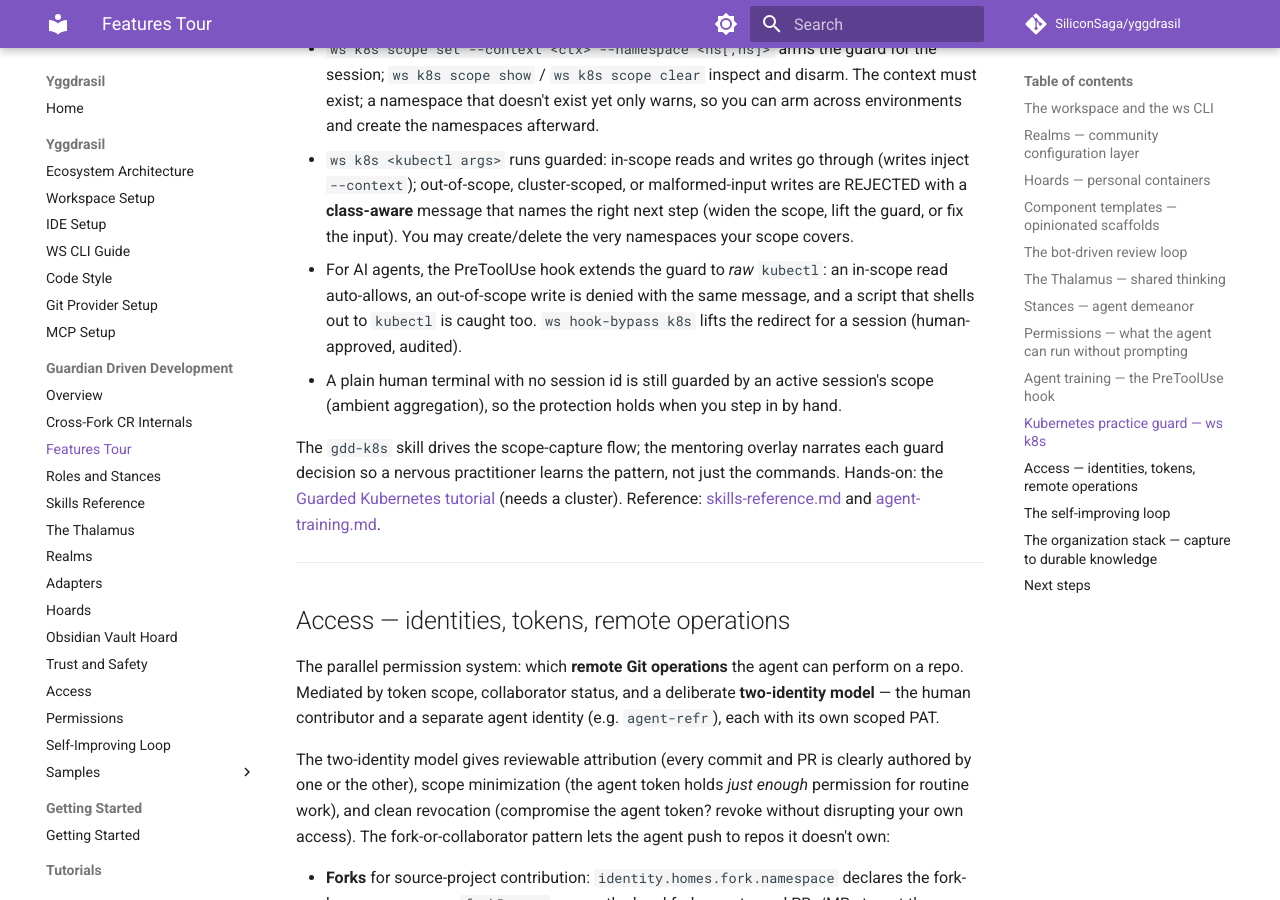
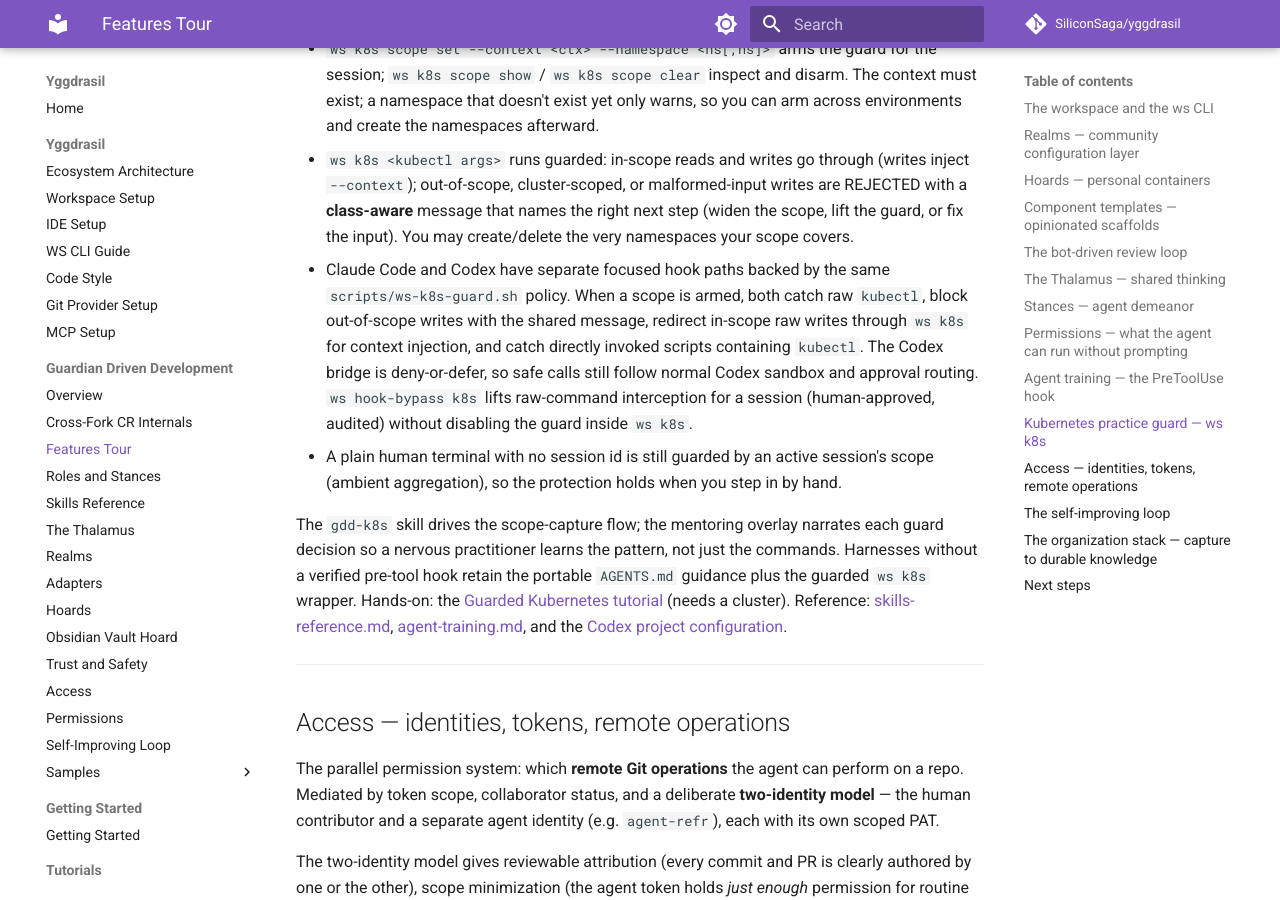
Before and after one commit to SiliconSaga/yggdrasil, an MkDocs documentation site: the page built from docs/gdd/features.md, in a window 1280 px wide and 900 px high, scrolled down 5098 px. Built offline with MkDocs 1.6.1 and Material for MkDocs 9.7.7, drawn with Linux system fonts in a browser that asks for light colours; comment, search, counter and statistics services are not loaded.

Commit message:
feat(codex): register trusted Kubernetes hook bridge
Register the focused bridge as a trusted project-local Codex PreToolUse hook and document its hash-review ceremony, deny-or-defer behavior, audit path, bypass semantics, and troubleshooting flow. Scope bypass auditing to Kubernetes candidates so unrelated Bash calls remain silent.

Clarify that the broad Claude hook remains harness-specific, link its individual conversion options, and keep portable AGENTS.md plus ws-wrapper guidance as the fallback for behavior without a verified harness bridge.

Co-Authored-By: Codex GPT-5 <noreply@openai.com>

```diff
--- a/docs/gdd/features.md
+++ b/docs/gdd/features.md
@@ -127,10 +127,10 @@ A safety scope for kubectl — training wheels while you learn, a guardrail near
 
 - `ws k8s scope set --context <ctx> --namespace <ns[,ns]>` arms the guard for the session; `ws k8s scope show` / `ws k8s scope clear` inspect and disarm. The context must exist; a namespace that doesn't exist yet only warns, so you can arm across environments and create the namespaces afterward.
 - `ws k8s <kubectl args>` runs guarded: in-scope reads and writes go through (writes inject `--context`); out-of-scope, cluster-scoped, or malformed-input writes are REJECTED with a **class-aware** message that names the right next step (widen the scope, lift the guard, or fix the input). You may create/delete the very namespaces your scope covers.
-- For AI agents, the PreToolUse hook extends the guard to *raw* `kubectl`: an in-scope read auto-allows, an out-of-scope write is denied with the same message, and a script that shells out to `kubectl` is caught too. `ws hook-bypass k8s` lifts the redirect for a session (human-approved, audited).
+- Claude Code and Codex have separate focused hook paths backed by the same `scripts/ws-k8s-guard.sh` policy. When a scope is armed, both catch raw `kubectl`, block out-of-scope writes with the shared message, redirect in-scope raw writes through `ws k8s` for context injection, and catch directly invoked scripts containing `kubectl`. The Codex bridge is deny-or-defer, so safe calls still follow normal Codex sandbox and approval routing. `ws hook-bypass k8s` lifts raw-command interception for a session (human-approved, audited) without disabling the guard inside `ws k8s`.
 - A plain human terminal with no session id is still guarded by an active session's scope (ambient aggregation), so the protection holds when you step in by hand.
 
-The `gdd-k8s` skill drives the scope-capture flow; the mentoring overlay narrates each guard decision so a nervous practitioner learns the pattern, not just the commands. Hands-on: the [Guarded Kubernetes tutorial](../tutorials/guarded-kubernetes.md) (needs a cluster). Reference: [skills-reference.md](skills-reference.md) and [agent-training.md](agent-training.md).
+The `gdd-k8s` skill drives the scope-capture flow; the mentoring overlay narrates each guard decision so a nervous practitioner learns the pattern, not just the commands. Harnesses without a verified pre-tool hook retain the portable `AGENTS.md` guidance plus the guarded `ws k8s` wrapper. Hands-on: the [Guarded Kubernetes tutorial](../tutorials/guarded-kubernetes.md) (needs a cluster). Reference: [skills-reference.md](skills-reference.md), [agent-training.md](agent-training.md), and the [Codex project configuration](../../.codex/README.md).
 
 ---
 
```
Also changed, not shown: .claude/hooks/README.md (+2 -0 lines), .codex/README.md (added, +31 -0 lines), docs/gdd/agent-training.md (+1 -1 lines), 3 other files.
